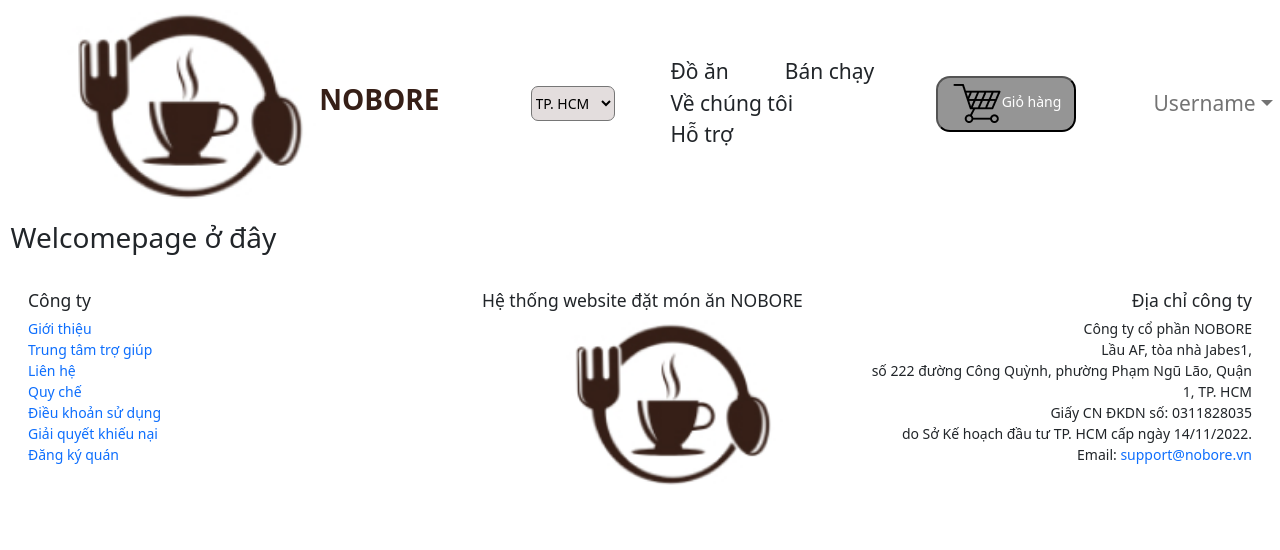
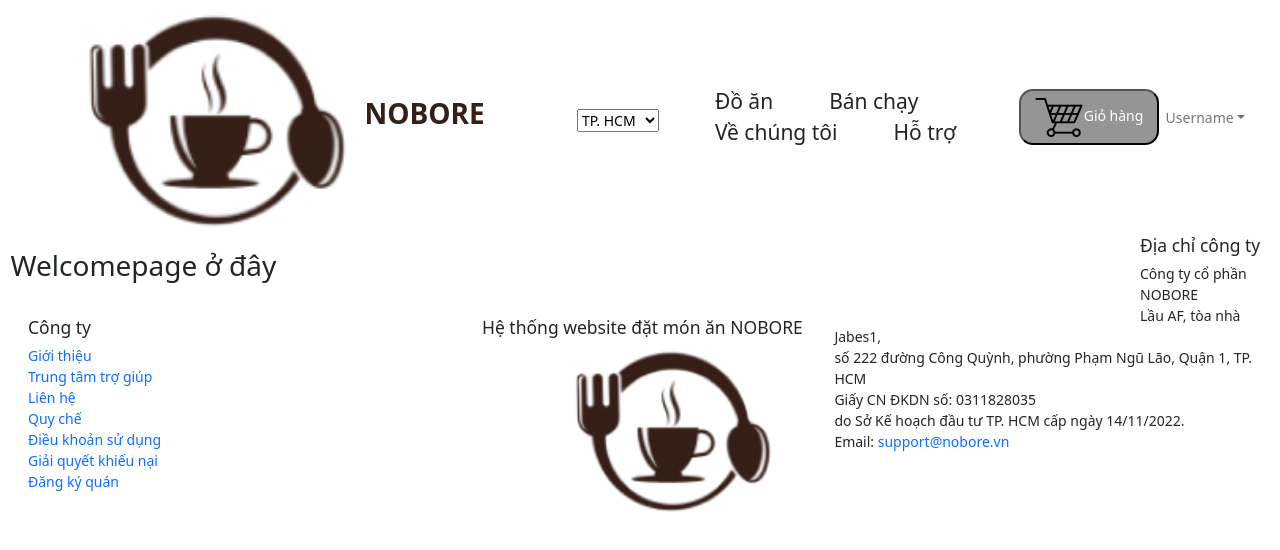
Before and after one commit to huynhtuankiet1805/ProjectCNPM, a React (Create React App) app: page / in a window 1280 px wide. Shown: the top 550 px of the page. Built offline with nearby package versions, Linux system fonts and the light colour scheme.

Commit message:
Update GlobalStyles.scss

```diff
--- a/src/components/GlobalStyles/GlobalStyles.scss
+++ b/src/components/GlobalStyles/GlobalStyles.scss
@@ -25,12 +25,12 @@ nav {
     position: relative;
 }
 
-select {
+#selectplace {
     border-radius: 0.5rem;
 }
 
-option,
-select {
+#optplace,
+#selectplace {
     background-color: rgb(227, 221, 221);
     margin-top: -1rem;
     width: 6rem;
@@ -84,7 +84,7 @@ a {
 #navbarSupportedContent {
     width: 20%;
 }
-#username {
+#user {
     margin-left: 5rem;
     font-size: 1.5rem;
 }
@@ -120,7 +120,7 @@ a {
     margin-left: 15%;
 }
 
-#address {
+#companyaddress {
     float: right;
     text-align: right;
     margin-right: 2rem;
```
